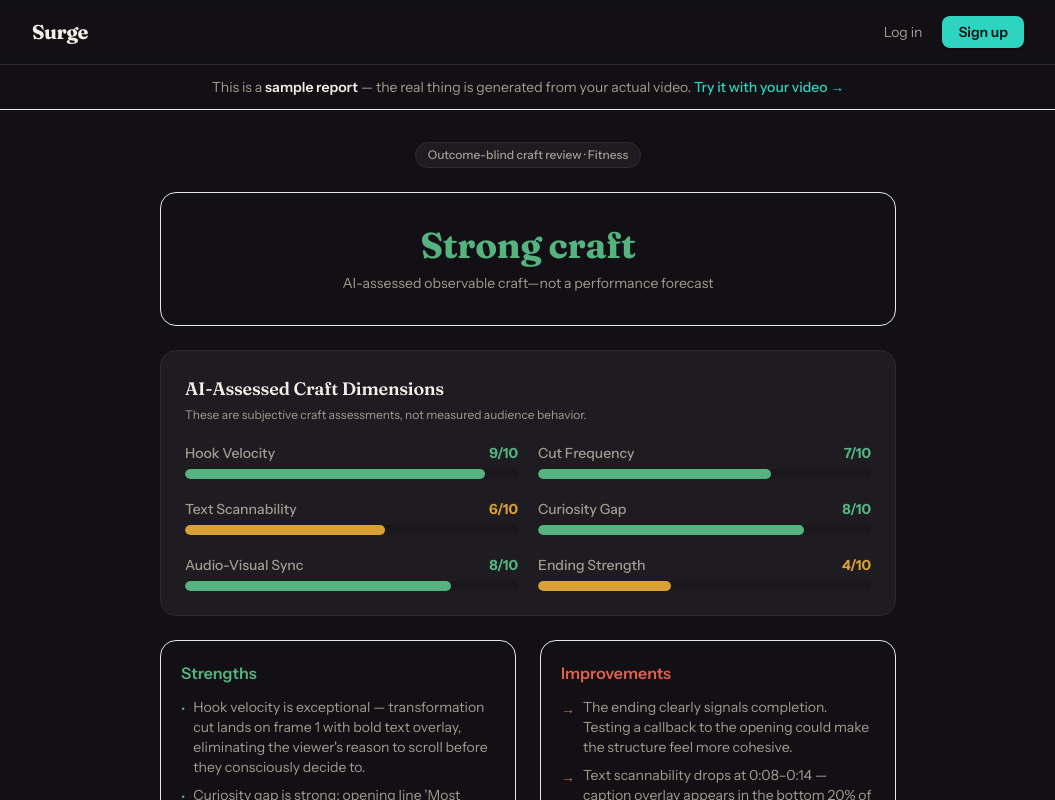
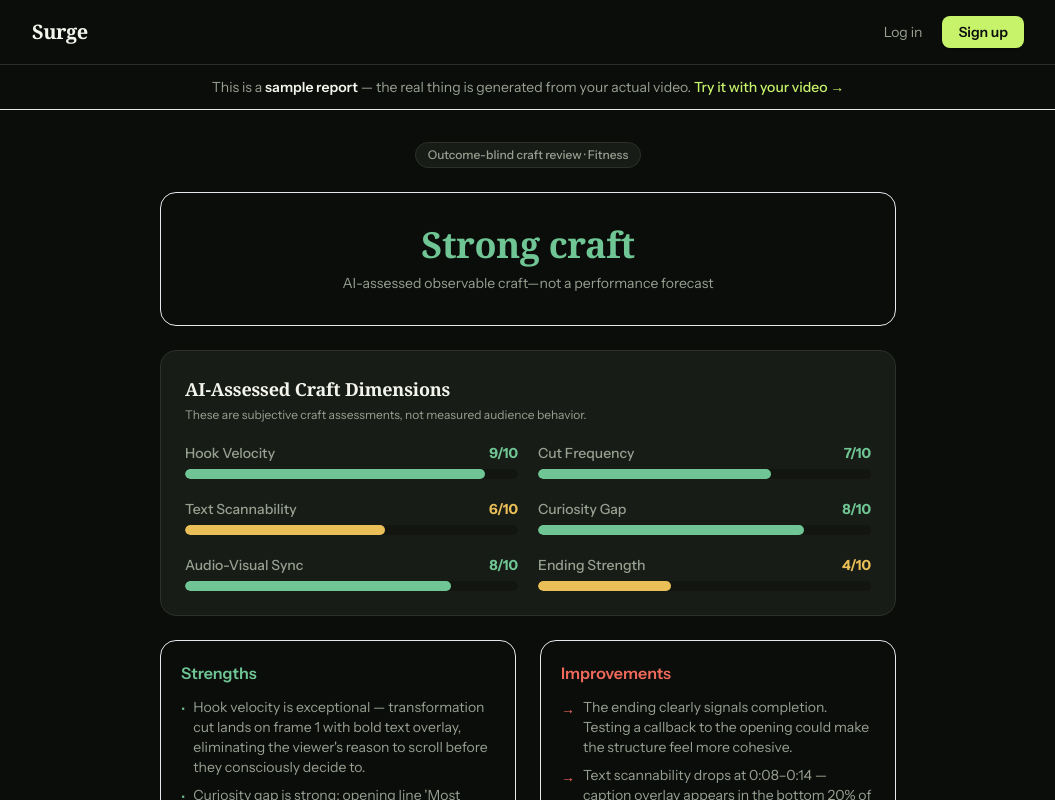
Before and after one commit to rehanpalagiri/Surge, a Next.js app in the folder frontend/: page /sample in a window 1280 px wide. Shown: the top 800 px of the page, without its empty margins (112-1167 px from the left). Built offline with nearby package versions, Linux system fonts and the light colour scheme; no server answers.

Commit message:
feat: refine Surge typography and color system

```diff
--- a/frontend/app/global-error.tsx
+++ b/frontend/app/global-error.tsx
@@ -25,7 +25,7 @@ export default function GlobalError({
           justifyContent: "center",
           padding: "0 16px",
           textAlign: "center",
-          background: "#121014",
+          background: "#0B0D0B",
           color: "#F2EFE9",
           fontFamily:
             "-apple-system, BlinkMacSystemFont, 'Segoe UI', Roboto, sans-serif",
@@ -68,8 +68,8 @@ export default function GlobalError({
           <button
             onClick={() => reset()}
             style={{
-              background: "#2DD4BF",
-              color: "#121014",
+              background: "#C7F36B",
+              color: "#0B0D0B",
               fontWeight: 600,
               padding: "12px 24px",
               borderRadius: 16,
--- a/frontend/app/globals.css
+++ b/frontend/app/globals.css
@@ -7,22 +7,42 @@
    color of an editing suite's scope/monitor glow). Status colors are sage /
    ochre / warm red — no neon, no gradients, hairline borders throughout. */
 :root {
-  --color-background: #121014;   /* ink black, warm */
-  --color-surface:    #1A181D;   /* raised wells */
-  --color-card:       #1E1B21;   /* cards */
-  --color-border:     #2E2A31;   /* hairline */
-  --color-text-primary: #F2EFE9; /* warm paper-white */
-  --color-text-muted:   #A29B91; /* warm gray */
-  --color-accent:  #2DD4BF;      /* waveform teal */
-  --color-success: #55B380;      /* sage, lifted for dark */
-  --color-warning: #D9A036;      /* ochre */
-  --color-danger:  #E0604C;      /* warm signal red */
+  --color-background: #0B0D0B;   /* graphite */
+  --color-surface:    #121510;   /* moss-black well */
+  --color-card:       #181C16;   /* raised graphite */
+  --color-border:     #2B3128;   /* olive hairline */
+  --color-text-primary: #F3F5ED; /* warm bone */
+  --color-text-muted:   #98A091; /* sage gray */
+  --color-accent:  #C7F36B;      /* controlled citron */
+  --color-success: #6FC694;      /* fresh sage */
+  --color-warning: #EABF57;      /* warm amber */
+  --color-danger:  #F06A5B;      /* coral signal */
+  --font-display: Georgia, "Times New Roman", serif;
   /* Legacy gradient stops — kept only so stragglers render on-palette. */
-  --color-purple-from:  #2DD4BF;
-  --color-purple-to:    #2DD4BF;
-  --color-blue-from:    #F2EFE9;
-  --color-blue-to:      #F2EFE9;
+  --color-purple-from:  #C7F36B;
+  --color-purple-to:    #C7F36B;
+  --color-blue-from:    #F3F5ED;
+  --color-blue-to:      #F3F5ED;
 }
+
+/* Landing UX utilities: quiet typography, accessible explanations, and a stable CSS-only chart. */
+.surge-chart-line { position:absolute; inset:0; }
+.surge-chart-line i { position:absolute; display:block; height:2px; transform-origin:left center; background:var(--color-accent); box-shadow:0 0 6px rgb(45 212 191 / .3); }
+.surge-chart-line .seg-one { left:0; top:17%; width:27%; transform:rotate(10deg); }
+.surge-chart-line .seg-two { left:26%; top:22%; width:26%; transform:rotate(13deg); }
+.surge-chart-line .seg-three { left:51%; top:36%; width:17%; transform:rotate(42deg); }
+.surge-chart-line .seg-four { left:66%; top:54%; width:33%; transform:rotate(12deg); }
+.surge-chart-line b { position:absolute; left:66%; top:51%; width:10px; height:10px; border:3px solid var(--color-danger); border-radius:50%; background:#1c1a1e; transform:translate(-50%,-50%); }
+.surge-help { display:inline-grid; place-items:center; width:14px; height:14px; margin-left:5px; border:1px solid currentColor; border-radius:50%; font-size:9px; line-height:1; }
+.tooltip-wrap { position:relative; display:inline-flex; align-items:center; vertical-align:middle; }
+.tooltip-trigger { display:inline-flex; align-items:center; justify-content:center; border-radius:4px; }
+.tooltip-content { position:absolute; z-index:30; left:50%; bottom:calc(100% + 8px); width:max-content; max-width:220px; padding:7px 9px; border:1px solid var(--color-border); border-radius:7px; background:#252229; color:var(--color-text-primary); box-shadow:0 10px 26px rgb(0 0 0 / .35); font-size:10px; line-height:1.35; opacity:0; pointer-events:none; transform:translate(-50%, 3px); transition:opacity 140ms ease, transform 140ms ease; }
+.tooltip-content::after { content:""; position:absolute; left:50%; top:100%; width:7px; height:7px; border-right:1px solid var(--color-border); border-bottom:1px solid var(--color-border); background:#252229; transform:translate(-50%,-4px) rotate(45deg); }
+.tooltip-wrap:hover .tooltip-content, .tooltip-trigger:focus-visible + .tooltip-content { opacity:1; transform:translate(-50%,0); }
+.surge-skeleton-nav { width:min(1180px,calc(100% - 48px)); height:76px; margin:0 auto; display:flex; align-items:center; justify-content:space-between; border-bottom:1px solid var(--color-border); }
+.surge-skeleton-hero { width:min(1180px,calc(100% - 48px)); min-height:560px; margin:0 auto; padding:80px 0; display:grid; grid-template-columns:1fr 1.1fr; gap:55px; align-items:center; }
+.surge-skeleton-upload { width:min(700px,calc(100% - 48px)); margin:0 auto; padding:80px 0; display:grid; gap:18px; }
+@media (max-width:720px){.surge-skeleton-nav,.surge-skeleton-hero,.surge-skeleton-upload{width:calc(100% - 28px)}.surge-skeleton-hero{grid-template-columns:1fr;min-height:auto;padding:60px 0}.surge-skeleton-hero>div:last-child{min-height:250px}.surge-skeleton-upload{padding:60px 0}}
 
 /* ── Anonymous landing refresh: an editorial edit-bay with one waveform accent ── */
 .surge-landing { color: var(--color-text-primary); overflow: hidden; }
@@ -588,3 +608,70 @@ select:-webkit-autofill {
     background: #D63A96;
   }
 }
+
+/* Volt Graphite colorway — youthful energy without the default AI-purple palette. */
+.surge-landing { background:#0B0D0B; }
+.surge-brand-mark,
+.surge-nav-cta,
+.surge-primary,
+.surge-submit,
+.surge-analysis button { background:var(--color-accent); color:#0B0D0B!important; }
+.surge-primary { box-shadow:0 12px 28px rgb(199 243 107 / .12); }
+.surge-primary:hover { background:#D8FA91; }
+.surge-monitor { background:#11150F; border-color:#30382D; }
+.surge-monitor-bar { border-color:#252B23; color:#7D8677; }
+.surge-dots { color:#475043; }
+.surge-video-frame { background:#2B3328; border-color:#3A4436; }
+.surge-video-frame::before { background:#151914; }
+.surge-person { background:#697565; }
+.surge-person::before { background:#A1AA9C; }
+.surge-person::after { background:#20261E; }
+.surge-analysis { background:#171B15; border-color:#30382D; }
+.surge-analysis-head { color:#A0A99A; }
+.surge-analysis-head b { color:var(--color-text-primary); }
+.surge-chart { border-color:#384034; }
+.surge-chart::before,
+.surge-chart::after { border-color:#252B23; }
+.surge-chart-line i { box-shadow:0 0 6px rgb(199 243 107 / .28); }
+.surge-chart-line b { background:#171B15; border-color:var(--color-danger); }
+.surge-finding { background:#1E1B16; border-color:rgb(240 106 91 / .35); }
+.surge-finding span,
+.surge-report-card span { color:#F28A7E; }
+.surge-float { background:#1B2018; border-color:#374031; color:#B5BDAE; }
+.surge-platforms { color:#737C6E; }
+.surge-platforms b { color:#A6AEA0; }
+.surge-upload-card,
+.surge-step-grid article,
+.surge-report { background:#121510; border-color:#2B3128; }
+.surge-platform-tabs { background:#0B0D0B; }
+.surge-platform-tabs button { color:#7D8578; }
+.surge-platform-tabs button.active { background:#22271F; color:var(--color-text-primary); box-shadow:inset 0 0 0 1px #3A4236; }
+.surge-submit:disabled { background:#242A21; color:#71796C; }
+.surge-error { background:#211816; color:#F1978C; border-color:rgb(240 106 91 / .35); }
+.surge-privacy,
+.surge-footer { color:#6F786A; }
+.surge-step-art { background:#0E110D; border-color:#282E25; }
+.surge-step-art svg { background:#1A1F18; border-color:#3A4236; }
+.surge-step-art.scan { background:#20251E; }
+.surge-step-art.scan span { background:#26301B; color:var(--color-accent); }
+.surge-step-art.scan i { background:#64705F; }
+.surge-step-art.fix i,
+.surge-score-list i { background:#292F26; }
+.surge-score-list,
+.surge-score-list > div { border-color:#30372D; }
+.surge-score-list > div { color:#A0A99A; }
+.surge-report-card { background:#1A1F18; border-color:#394235; }
+.surge-report-card > div { background:#211B17; border-color:rgb(240 106 91 / .35); }
+.surge-report-card p { color:#9CA596; }
+.tooltip-content,
+.tooltip-content::after { background:#1A1F18; border-color:#343C30; }
+.reactive-dropzone { background:#10140F; border-color:rgb(152 160 145 / .35); }
+.reactive-dropzone::before { background:#171D12; }
+.reactive-dropzone:hover,
+.reactive-dropzone:focus-visible { border-color:rgb(199 243 107 / .55); box-shadow:inset 0 1px 0 rgb(255 255 255 / .04),0 16px 44px rgb(199 243 107 / .08),0 0 0 1px rgb(199 243 107 / .08); }
+.reactive-dropzone.is-dragging { border-color:rgb(199 243 107 / .8); background:#182014; box-shadow:0 0 0 4px rgb(199 243 107 / .08),0 18px 55px rgb(199 243 107 / .14); }
+.reactive-dropzone.has-file { background:#152017; border-color:rgb(111 198 148 / .5); }
+.dropzone-scan { background:var(--color-accent); box-shadow:0 0 14px rgb(199 243 107 / .45); }
+.reactive-dropzone:hover .dropzone-icon-shell { color:var(--color-accent); border-color:rgb(199 243 107 / .3); box-shadow:0 10px 26px rgb(199 243 107 / .12),inset 0 1px 0 rgb(255 255 255 / .05); }
+.dropzone-icon-shell.is-active { border-color:rgb(199 243 107 / .4); background:rgb(199 243 107 / .1); }
+.dropzone-file-icon { border-color:rgb(199 243 107 / .25); background:rgb(199 243 107 / .08); }
--- a/frontend/app/layout.tsx
+++ b/frontend/app/layout.tsx
@@ -1,5 +1,5 @@
 import type { Metadata, Viewport } from "next";
-import { Fraunces, Instrument_Sans } from "next/font/google";
+import { Instrument_Sans } from "next/font/google";
 import "./globals.css";
 import RegisterSW from "@/components/RegisterSW";
 import InstallBanner from "@/components/InstallBanner";
@@ -10,13 +10,6 @@ const instrumentSans = Instrument_Sans({
   subsets: ["latin"],
   weight: ["400", "500", "600", "700"],
   variable: "--font-sans",
-});
-
-const fraunces = Fraunces({
-  subsets: ["latin"],
-  style: ["normal", "italic"],
-  weight: ["400", "500", "600", "700"],
-  variable: "--font-display",
 });
 
 import { SITE_URL } from "@/lib/site";
@@ -55,7 +48,7 @@ export const metadata: Metadata = {
 export const viewport: Viewport = {
   width: "device-width",
   initialScale: 1,
-  themeColor: "#121014",
+  themeColor: "#0B0D0B",
 };
 
 export default function RootLayout({
@@ -65,9 +58,7 @@ export default function RootLayout({
 }) {
   return (
     <html lang="en">
-      <body
-        className={`${instrumentSans.variable} ${fraunces.variable} font-sans antialiased bg-background text-text-primary min-h-screen`}
-      >
+      <body className={`${instrumentSans.variable} font-sans antialiased bg-background text-text-primary min-h-screen`}>
         <RegisterSW />
         {children}
         <LinkPromptModal />
--- a/frontend/app/settings/page.tsx
+++ b/frontend/app/settings/page.tsx
@@ -277,7 +277,7 @@ function DataPrivacyCard() {
                   name="seed_consent"
                   checked={consent.seed_consent === opt.value}
                   onChange={() => pick(opt.value)}
-                  className="mt-0.5 accent-[#2DD4BF]"
+                  className="mt-0.5 accent-[#C7F36B]"
                 />
                 <span className="text-text-primary text-sm">{opt.label}</span>
               </label>
--- a/frontend/app/signup/page.tsx
+++ b/frontend/app/signup/page.tsx
@@ -260,7 +260,7 @@ function SignupForm() {
               checked={agreed}
               onChange={(e) => setAgreed(e.target.checked)}
               required
-              className="mt-0.5 accent-[#2DD4BF]"
+              className="mt-0.5 accent-[#C7F36B]"
             />
             <span className="text-text-muted text-xs leading-relaxed">
               I agree to Surge&apos;s{" "}
--- /dev/null
+++ b/frontend/components/Tooltip.tsx
@@ -0,0 +1,12 @@
+import type { ReactNode } from "react";
+
+export function Tooltip({ label, children }: { label: string; children: ReactNode }) {
+  return (
+    <span className="tooltip-wrap">
+      <span className="tooltip-trigger" tabIndex={0} aria-label={label}>
+        {children}
+      </span>
+      <span className="tooltip-content" role="tooltip">{label}</span>
+    </span>
+  );
+}
```
Also changed, not shown: frontend/app/opengraph-image.tsx (+4 -4 lines), frontend/app/page.tsx (+9 -26 lines), frontend/app/results/[id]/opengraph-image.tsx (+6 -6 lines), frontend/components/Skeleton.tsx (+25 -0 lines), frontend/public/manifest.json.
